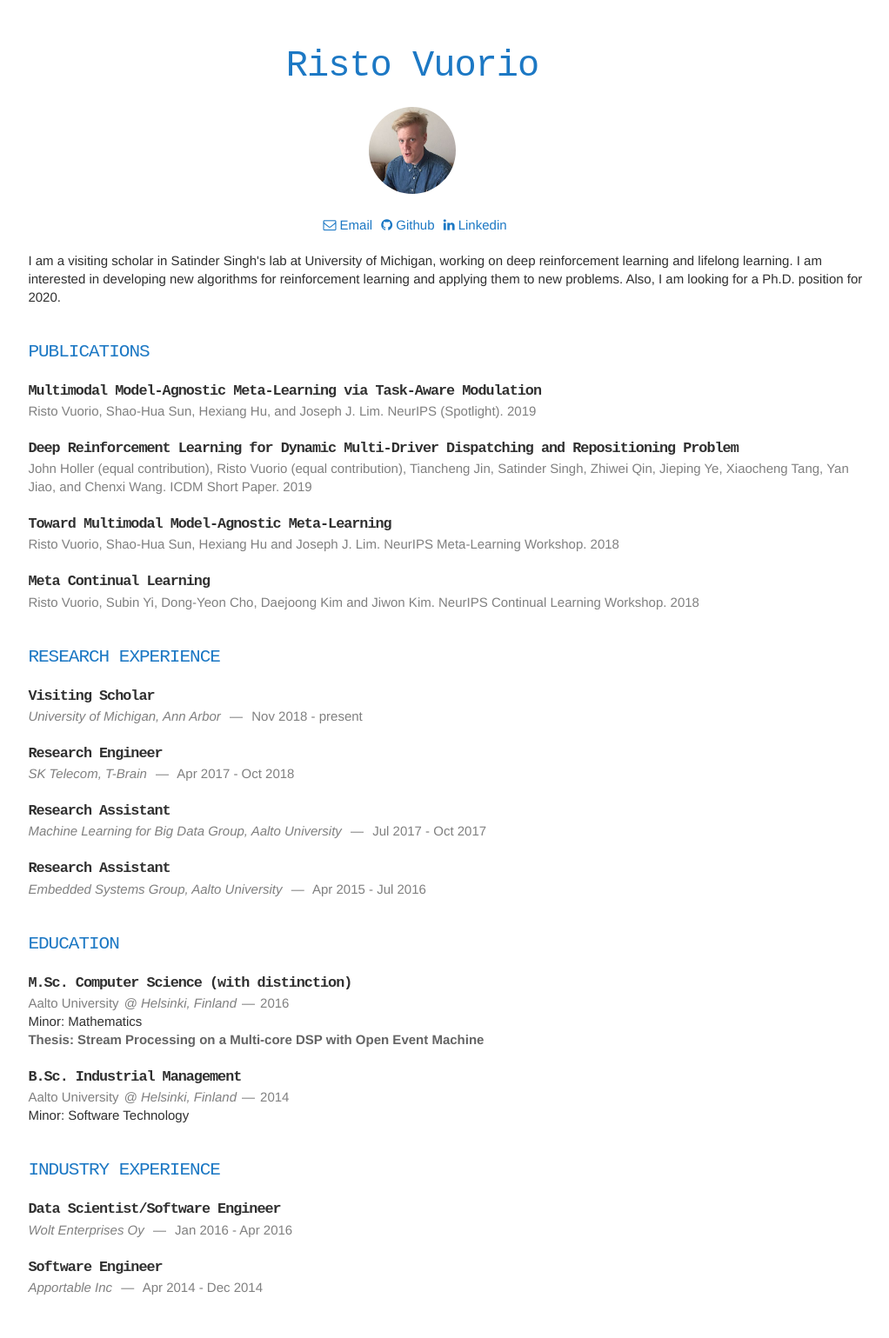
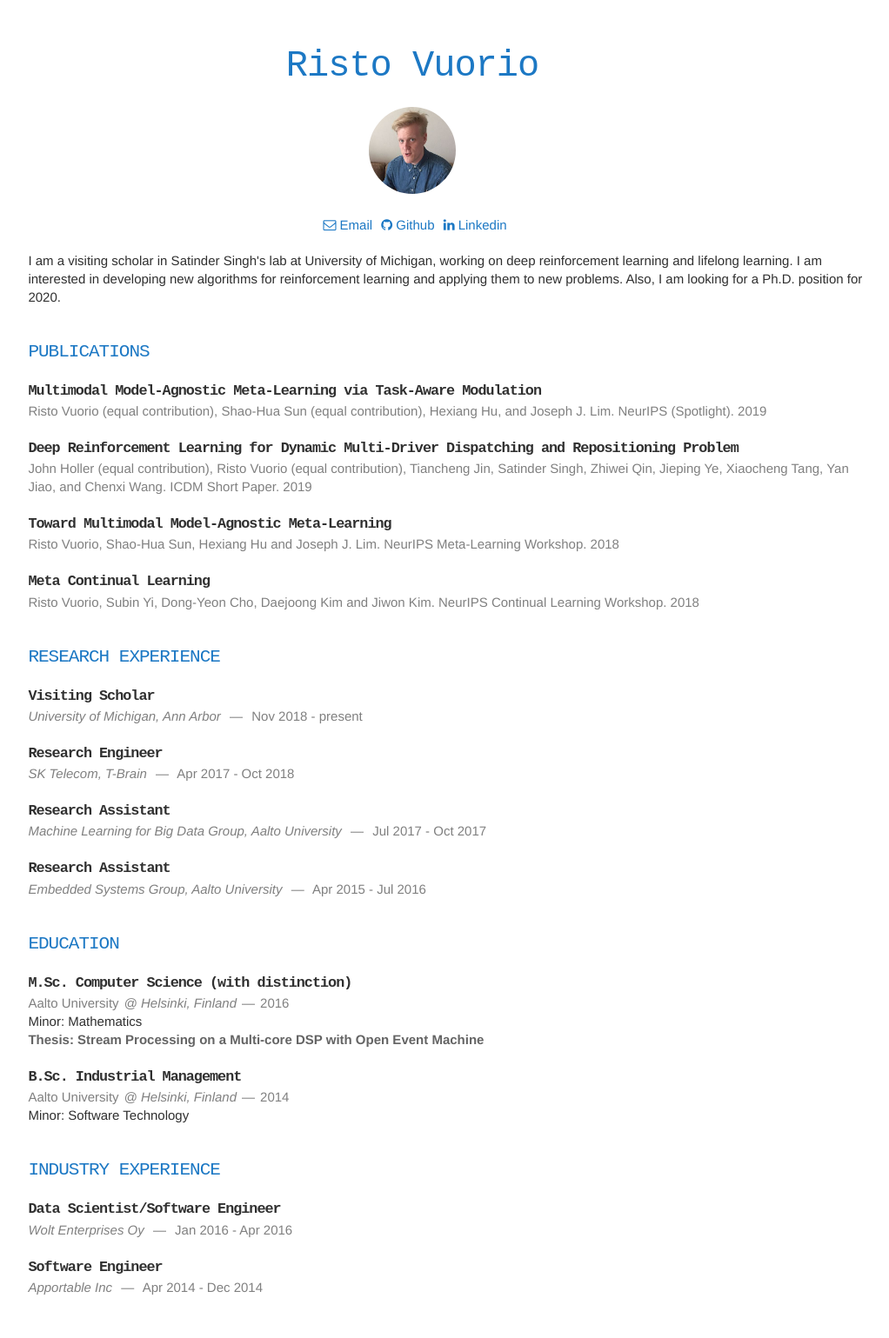
Before and after one commit to vuoristo/vuoristo.github.io, a Jekyll site: the page built from index.html, in a window 1280 px wide. Shown: the whole page at 87% size, without its empty margins (166-1188 px from the left). Built offline with Jekyll 4.4.1, drawn with Linux system fonts in a browser that asks for light colours; nearby versions of some CDN libraries.

Commit message:
Update MMAML publication entry

```diff
--- a/_data/publications.yaml
+++ b/_data/publications.yaml
@@ -1,5 +1,5 @@
 - title: Multimodal Model-Agnostic Meta-Learning via Task-Aware Modulation
-  author: Risto Vuorio, Shao-Hua Sun, Hexiang Hu, and Joseph J. Lim
+  author: Risto Vuorio (equal contribution), Shao-Hua Sun (equal contribution), Hexiang Hu, and Joseph J. Lim
   howpublished: NeurIPS (Spotlight)
   year: 2019
 - title: Deep Reinforcement Learning for Dynamic Multi-Driver Dispatching and Repositioning Problem
```
